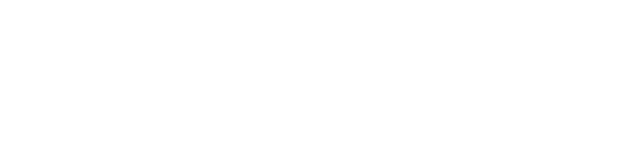
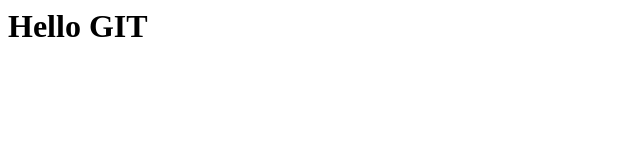
Before and after one commit to nomiwsd/StableFund, a plain HTML site: page index.html in a window 1280 px wide. Shown: the whole page, without its empty margins (0-640 px from the left). Drawn offline with Linux system fonts and the light colour scheme.

Commit message:
index.html updated

```diff
--- a/index.html
+++ b/index.html
@@ -1,11 +1,10 @@
 <html lang="en">
 <head>
     <meta charset="UTF-8">
-    <meta http-equiv="X-UA-Compatible" content="IE=edge">
     <meta name="viewport" content="width=device-width, initial-scale=1.0">
     <title>Document</title>
 </head>
 <body>
-
+    <h1>Hello GIT</h1>
 </body>
 </html>
```
